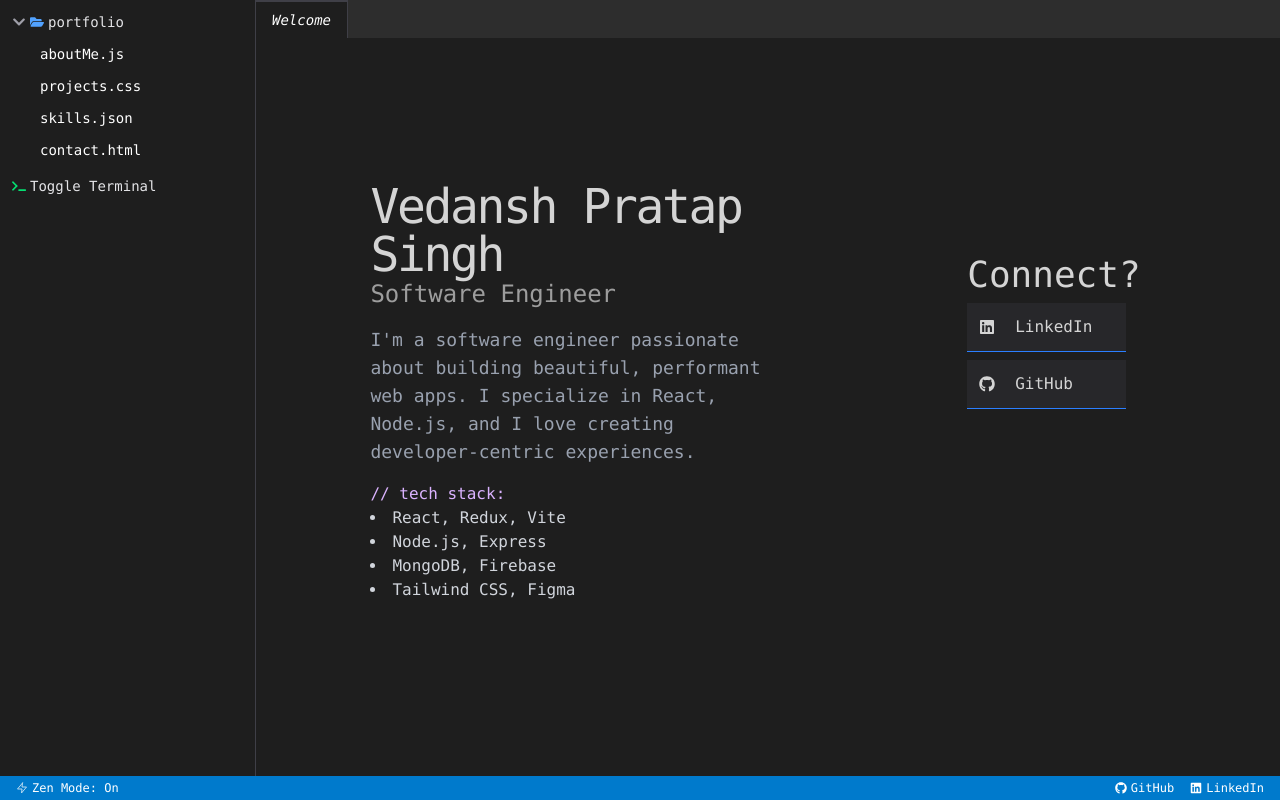
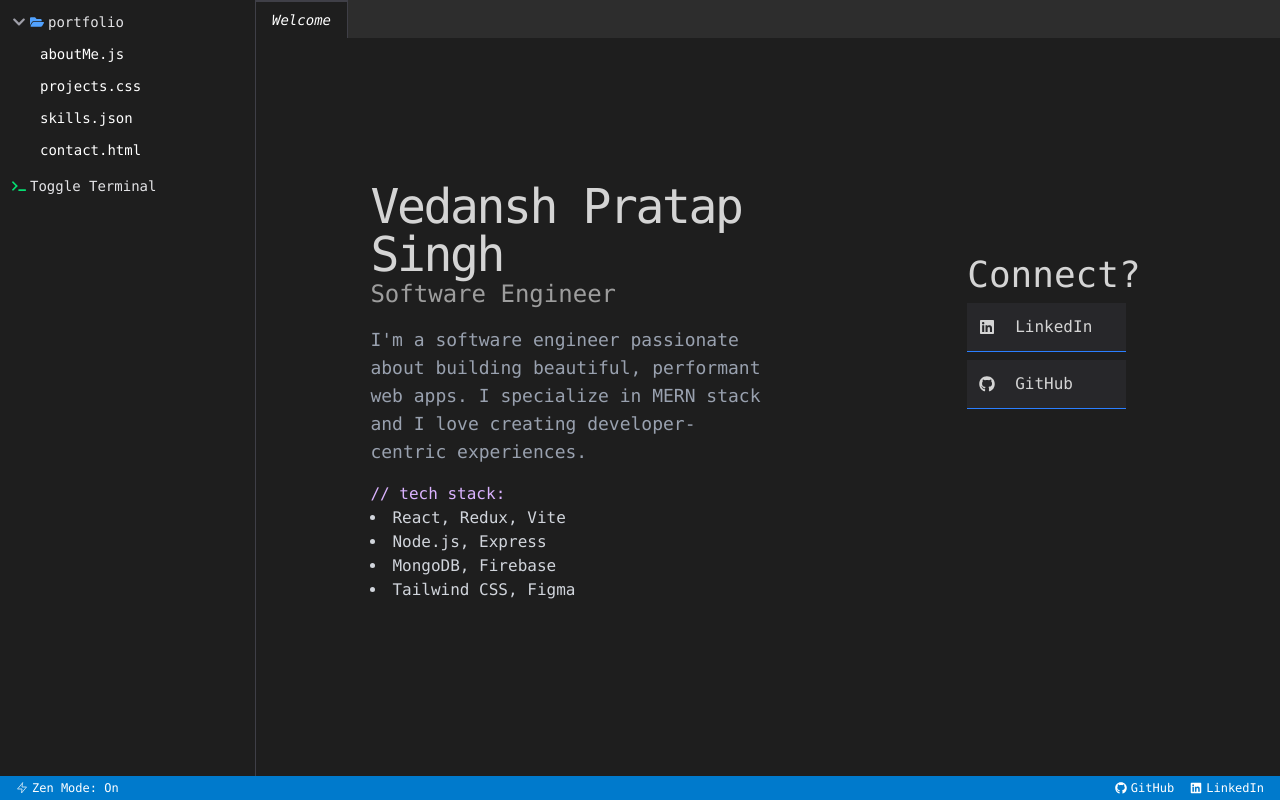
Before and after one commit to vednashday/portfolio, a React (Vite) app: page / in a window 1280 px wide. Built offline with nearby package versions, Linux system fonts and the light colour scheme.

Commit message:
Update Start.jsx

```diff
--- a/src/pages/Start.jsx
+++ b/src/pages/Start.jsx
@@ -10,7 +10,7 @@ const Start = () => {
                 <h4 className="text-2xl opacity-70">Software Engineer</h4>
                 <p className="text-lg text-gray-400 mt-4">
                     I'm a software engineer passionate about building beautiful, performant web apps.
-                    I specialize in React, Node.js, and I love creating developer-centric experiences.
+                    I specialize in MERN stack and I love creating developer-centric experiences.
                 </p>
                 <p className="text-md font-mono text-purple-300 mt-4">// tech stack:</p>
                 <ul className="list-disc list-inside text-gray-300 text-md">
```
